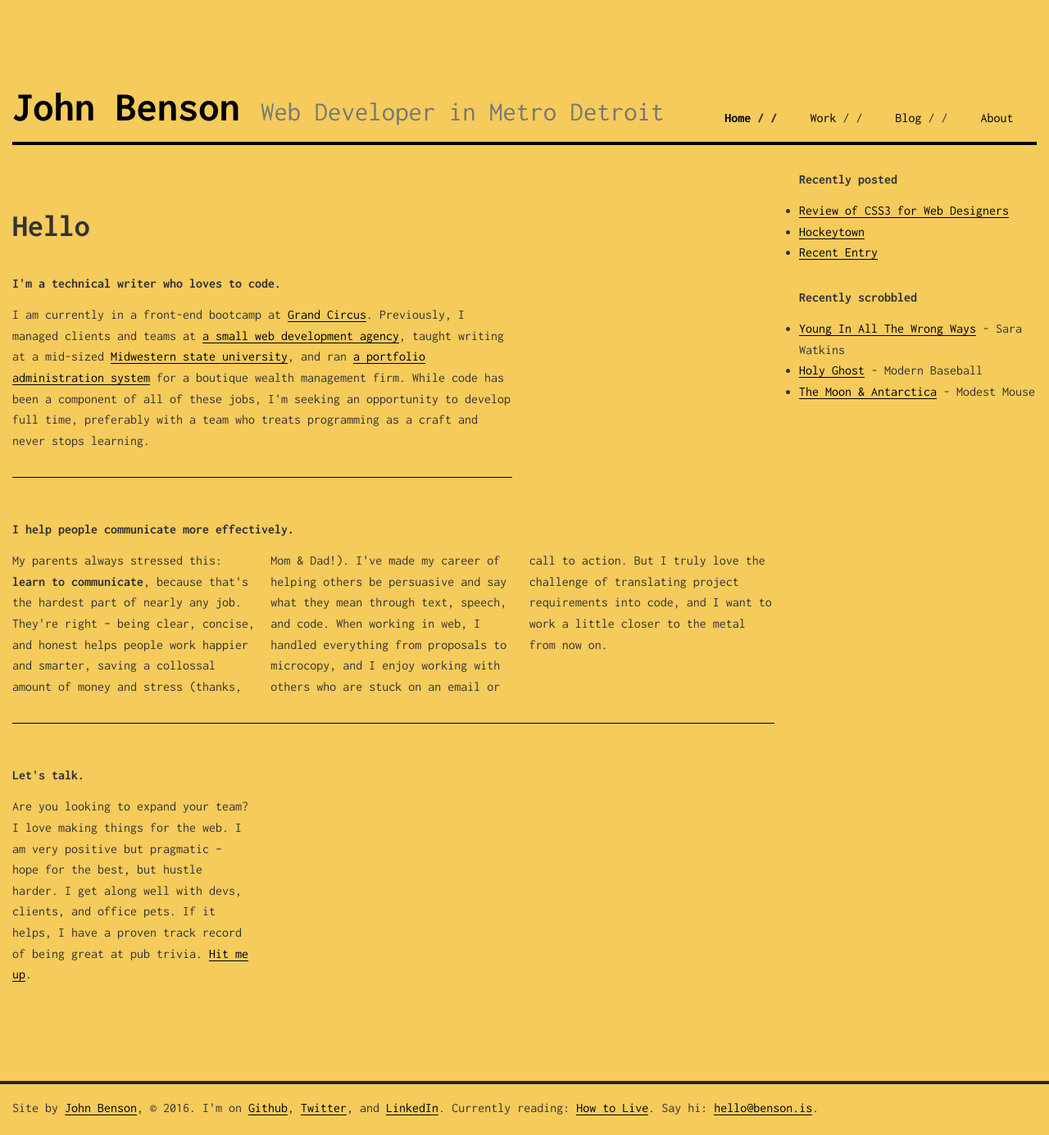
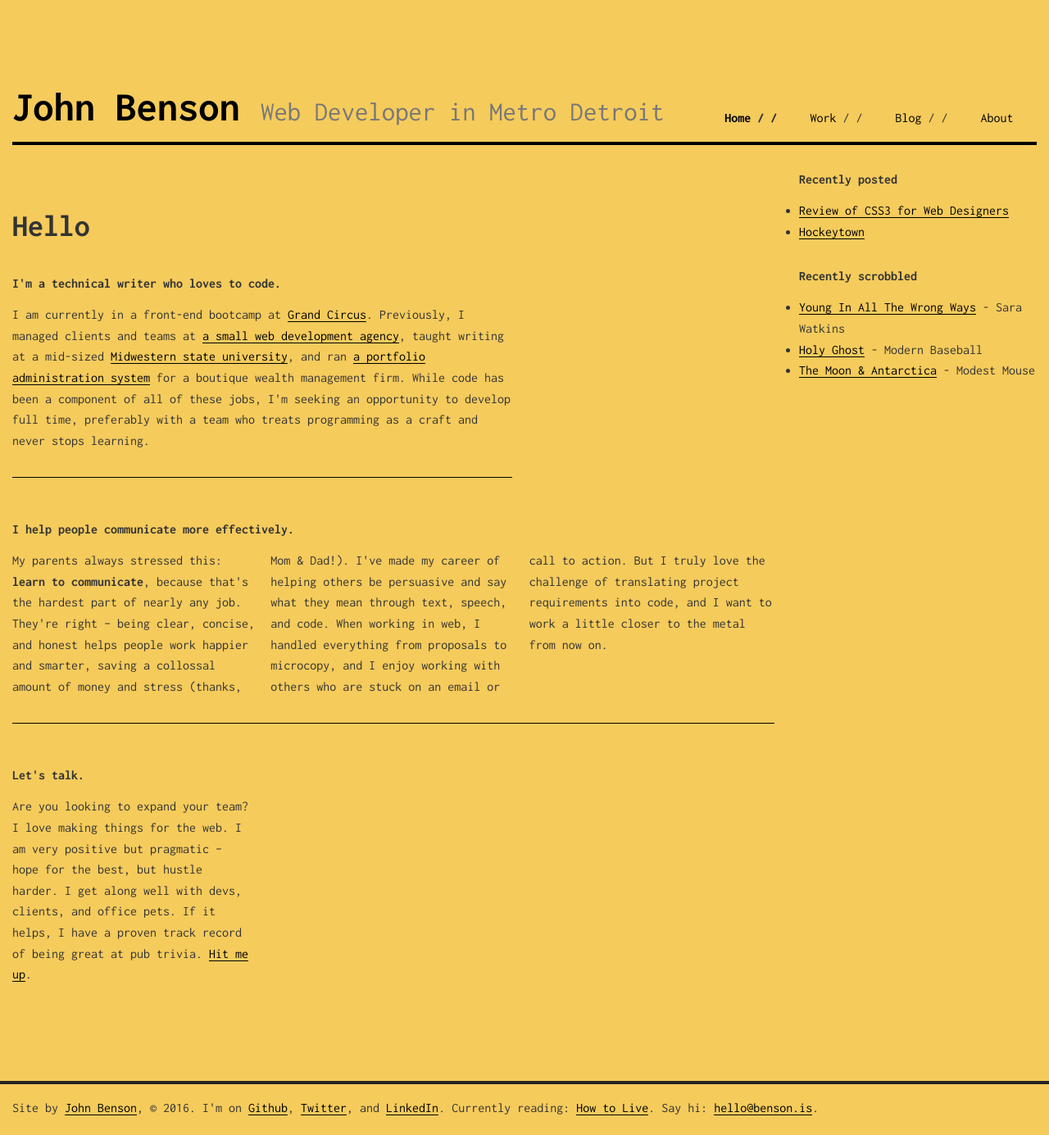
Before and after one commit to johnbenson/johnbenson.github.io, a Jekyll site: the page index.html, which Jekyll copies as it is, in a window 1280 px wide. Shown: the whole page at 82% size. Built offline with Jekyll 4.4.1, drawn with Linux system fonts in a browser that asks for light colours; nearby versions of some CDN libraries.

```diff
--- a/a-person/index.html
+++ b/a-person/index.html
@@ -43,7 +43,7 @@
         </div>
         <div class="col-md-3 faq">
           <h5>Are you looking for my resume?</h5>
-          <p><a href="../resume/index.html">Here is my resume</a>. (<a href="#">PDF</a>)</p>
+          <p><a href="../resume/index.html">Here is my resume</a>. (<a href="#">PDF</a> coming soon)</p>
           <h5>Do I have industry experience?</h5>
           <p>Yes. I spent two and a half years working at a web agency as a project manager / technical writer.
             I have written code in all of my jobs outside of tech.</p>
--- a/index.html
+++ b/index.html
@@ -48,9 +48,8 @@
         <div class="col-md-3 recently">
           <h5>Recently posted</h5>
           <ul>
-            <li><a>Review of CSS3 for Web Designers</a></li>
-            <li><a>Hockeytown</a></li>
-            <li><a>Recent Entry</a></li>
+            <li><a href="blogging/css3-book-review/">Review of CSS3 for Web Designers</a></li>
+            <li><a href="blogging/hockeytown/">Hockeytown</a></li>
           </ul>
           <h5>Recently scrobbled</h5>
           <ul>
```
